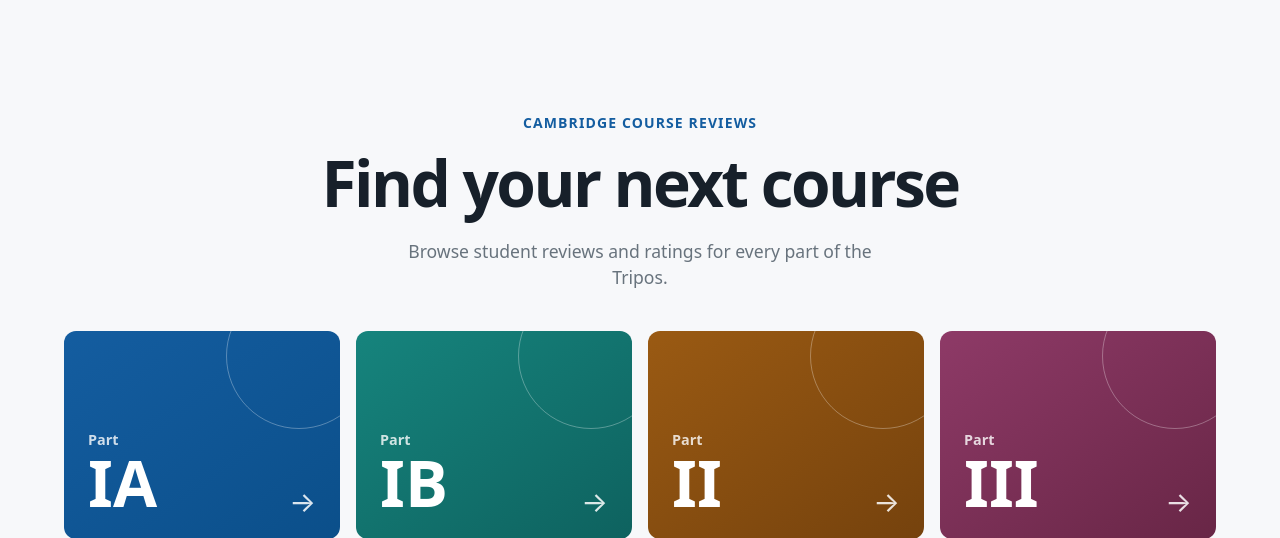
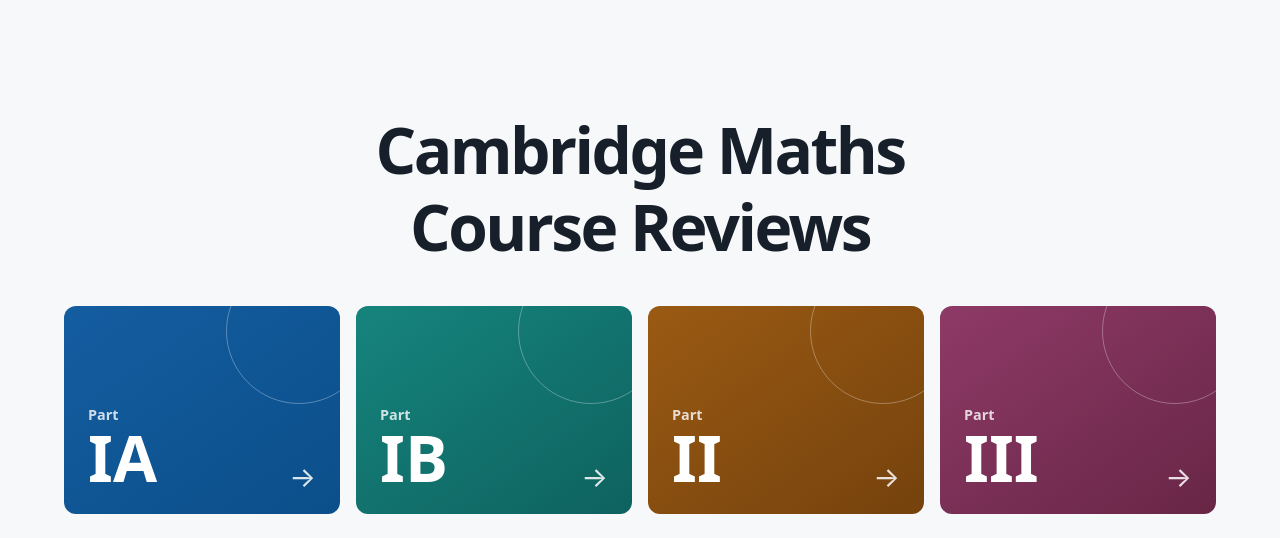
Before and after one commit to jmeng989/course-reviews, a Flask app: page / in a window 1280 px wide. Shown: the part 63-601 px from the top of the page. Run offline with Flask 3, Linux system fonts and the light colour scheme.

Commit message:
removed ai slop on home page

```diff
--- a/app/templates/home.html
+++ b/app/templates/home.html
@@ -4,11 +4,7 @@
 
 {% block content %}
     <section class="home-hero" aria-labelledby="home-title">
-        <p class="eyebrow">Cambridge course reviews</p>
-        <h1 id="home-title">Find your next course</h1>
-        <p class="home-hero__intro">
-            Browse student reviews and ratings for every part of the Tripos.
-        </p>
+        <h1 id="home-title">Cambridge Maths Course Reviews</h1>
     </section>
 
     <section class="part-links" aria-label="Course parts">
```
